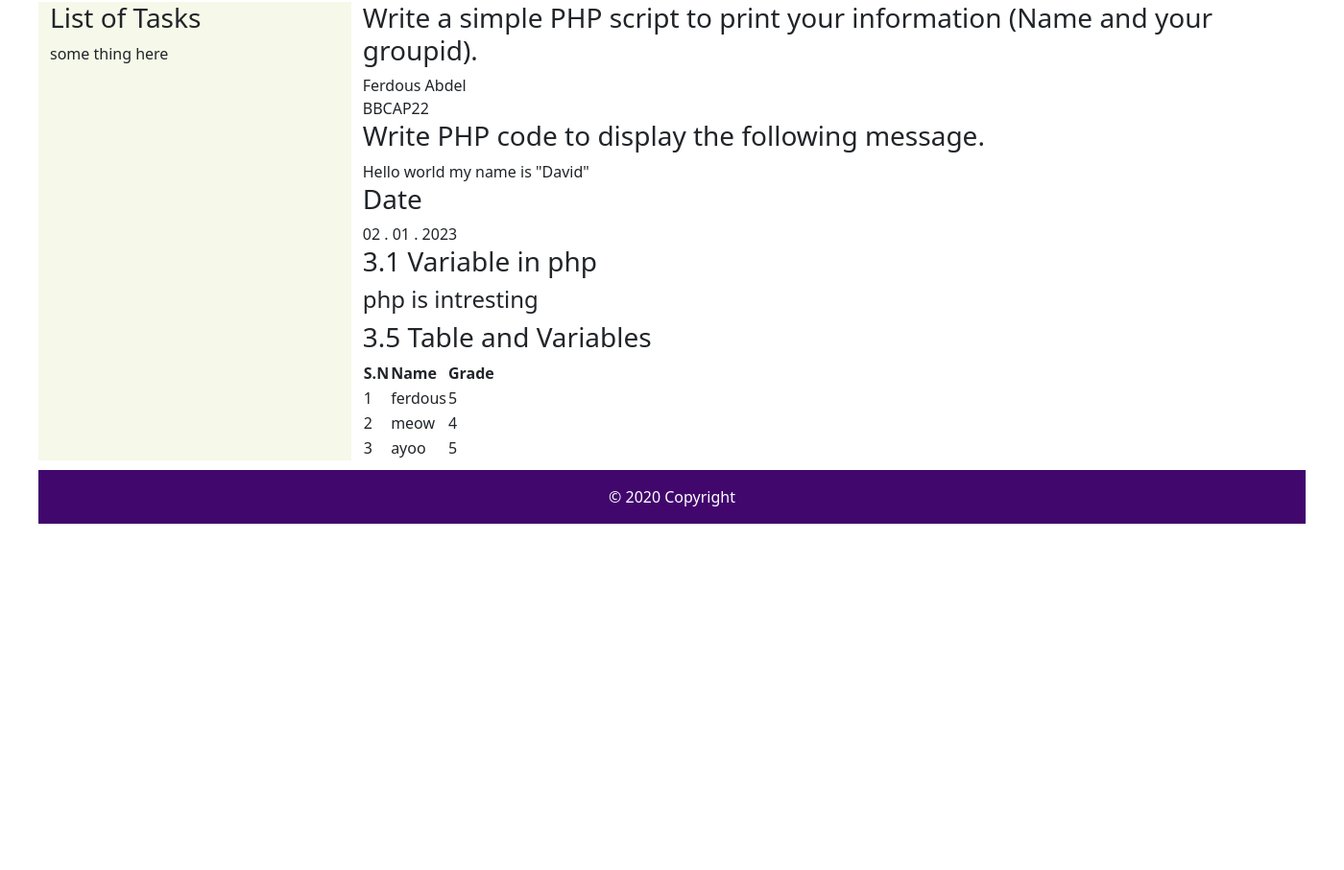
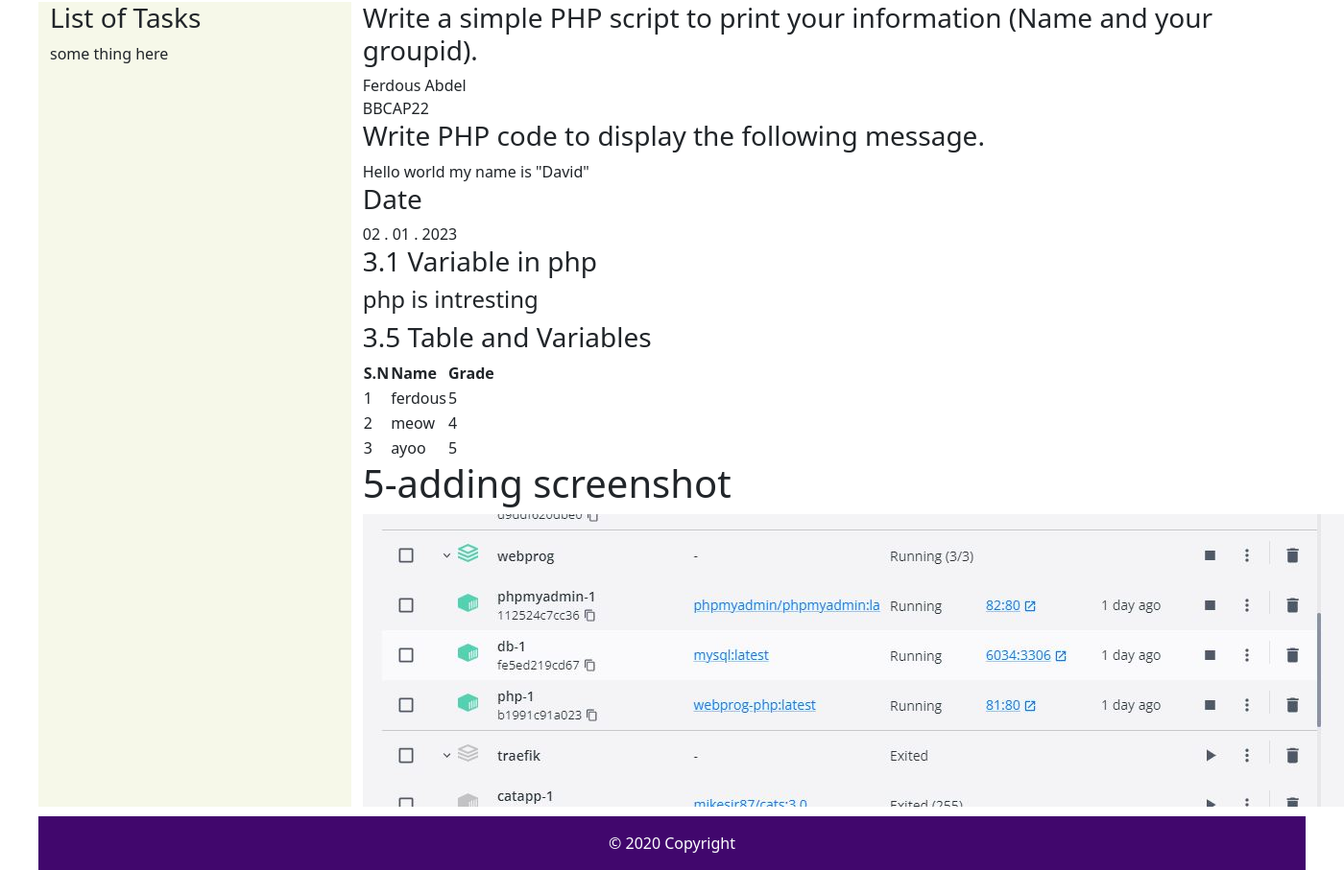
Before and after one commit to abdelFerdous/Layout, a PHP site: page /ex1.php in a window 1400 px wide. Shown: the part 64-971 px from the top of the page at 96% size. Before the commit the page ends 610 px from the top, so only its background shows below. Run offline with PHP 8.4, Linux system fonts and the light colour scheme.

Commit message:
addingScreenShot

```diff
--- a/ex1.php
+++ b/ex1.php
@@ -48,5 +48,7 @@ for($c=0 ; $c<10 ;$c++){
     </table>
     "
     ?>
+    <h1>5-adding screenshot</h1>
+    <img src="Capture.JPG">
 
 <?php include("footer.php") ?>
```
Also changed, not shown: Capture.JPG (added).
